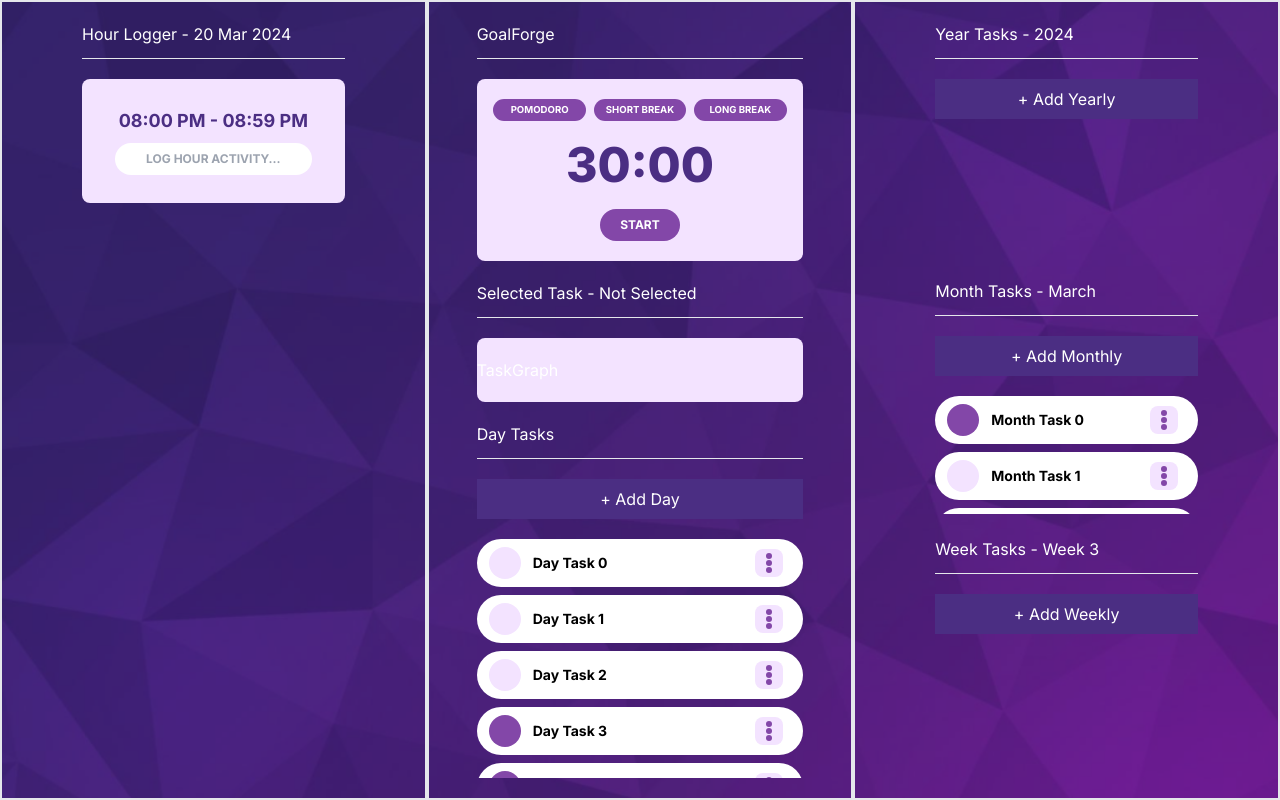
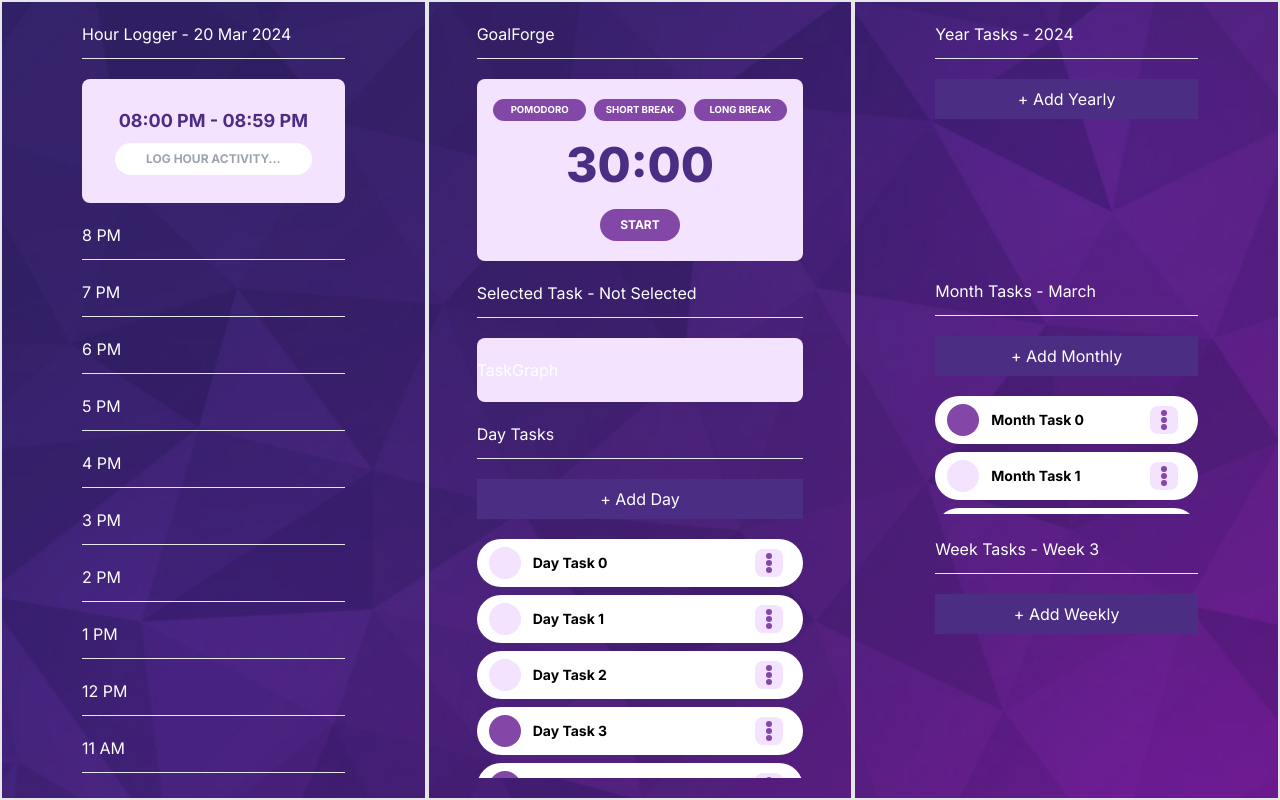
Before and after one commit to afutofu/goalforge, a Next.js app: page / in a window 1280 px wide. Built offline with nearby package versions, Linux system fonts and the light colour scheme.

Commit message:
Implement initial ActivityLogList and refactor Header

```diff
--- a/src/app/page.tsx
+++ b/src/app/page.tsx
@@ -12,6 +12,8 @@ import { Separator } from '@/components/Separator';
 import { TaskGraph } from '@/containers/TaskGraph';
 import { HourActivityLogger } from '@/containers/HourActivityLogger';
 import { AddTaskInput } from '@/components/AddTaskInput';
+import { useActivityLogStore } from '@/store/activityLog';
+import { ActivityLogList } from '@/containers/ActivityLogList';
 
 interface SectionProps {
   children: JSX.Element[] | JSX.Element;
@@ -58,30 +60,31 @@ const Home = () => {
     deleteYearTask,
   } = useTaskStore();
 
+  const { activityLogs, addActivityLog } = useActivityLogStore();
+
   return (
     <main className="flex min-h-screen max-w-full flex-row items-center justify-evenly bg-[url('/images/purplepatternbackground.png')] bg-cover text-white">
       <div className="absolute flex min-h-screen w-full flex-row items-center justify-evenly bg-primary opacity-50 z-10"></div>
 
       {/* Left / Micro Section */}
       <Section>
-        <Header
-          title={`Hour Logger - ${date.date()} ${date.format('MMM')} ${date.year()} `}
-        />
-        <HourActivityLogger date={date} />
+        <Header>{`Hour Logger - ${date.date()} ${date.format('MMM')} ${date.year()} `}</Header>
+        <HourActivityLogger date={date} onAddActivityLog={addActivityLog} />
         <Separator />
+        <ActivityLogList activityLogs={activityLogs} />
       </Section>
 
       {/* Middle Section */}
       <Section className="!px-12">
-        <Header title={'GoalForge'} />
+        <Header>GoalForge</Header>
         <Timer />
         <Separator />
 
-        <Header title={'Selected Task - Not Selected '} />
+        <Header>{'Selected Task - Not Selected '}</Header>
         <TaskGraph />
         <Separator />
 
-        <Header title={'Day Tasks'} />
+        <Header>Day Tasks</Header>
         <AddTaskInput onAddTask={addDayTask}>+ Add Day</AddTaskInput>
         <Separator />
         <TodoList
@@ -94,7 +97,7 @@ const Home = () => {
       {/* Right / Macro Section */}
       <Section className="!grid grid-rows-3 grid-cols-1 gap-y-4 z-20">
         <div className="">
-          <Header title={'Year Tasks - ' + date.format('YYYY')} />
+          <Header>{'Year Tasks - ' + date.format('YYYY')}</Header>
           <AddTaskInput onAddTask={addYearTask}>+ Add Yearly</AddTaskInput>
           <Separator />
           <TodoList
@@ -108,7 +111,7 @@ const Home = () => {
         </div>
 
         <div className="">
-          <Header title={'Month Tasks - ' + date.format('MMMM')} />
+          <Header>{'Month Tasks - ' + date.format('MMMM')}</Header>
           <AddTaskInput onAddTask={addMonthTask}>+ Add Monthly</AddTaskInput>
           <Separator />
           <TodoList
@@ -122,12 +125,10 @@ const Home = () => {
         </div>
 
         <div className="">
-          <Header
-            title={
-              'Week Tasks - Week ' +
-              Math.ceil((date.date() / date.daysInMonth()) * 4)
-            }
-          />
+          <Header>
+            {'Week Tasks - Week ' +
+              Math.ceil((date.date() / date.daysInMonth()) * 4)}
+          </Header>
           <AddTaskInput onAddTask={addWeekTask}>+ Add Weekly</AddTaskInput>
           <Separator />
           <TodoList
--- a/src/components/Header.tsx
+++ b/src/components/Header.tsx
@@ -1,14 +1,14 @@
 import React, { type FC } from 'react';
 
 interface IHeader {
-  title: string;
+  children: string;
   className?: string;
 }
 
-export const Header: FC<IHeader> = ({ title, className }) => {
+export const Header: FC<IHeader> = ({ children, className }) => {
   return (
     <div className={'min-w-full mb-5 ' + (className ?? '')}>
-      <p className="mb-3">{title}</p>
+      <p className="mb-3">{children}</p>
       <hr className="w-full b-2"></hr>
     </div>
   );
--- /dev/null
+++ b/src/containers/ActivityLogList.tsx
@@ -0,0 +1,55 @@
+import { Header } from '@/components/Header';
+import { type IActivityLog } from '@/types';
+import dayjs, { type Dayjs } from 'dayjs';
+import React, { useMemo, type FC } from 'react';
+
+interface IActivityLogList {
+  activityLogs: IActivityLog[];
+}
+
+export const ActivityLogList: FC<IActivityLogList> = ({ activityLogs }) => {
+  const today = dayjs();
+
+  const activityLogsToday = useMemo(() => {
+    const logsToday = [];
+    for (let i = 0; i < activityLogs.length; i++) {
+      console.log(today.diff(activityLogs[i].createdAt, 'day') > 1);
+      if (today.diff(activityLogs[i].createdAt, 'day') > 1) {
+        break;
+      }
+      logsToday.push(activityLogs[i]);
+    }
+
+    return logsToday;
+  }, [activityLogs]);
+
+  const timePM = (hour: number) => {
+    const isAfternoon = hour >= 12;
+
+    if (isAfternoon) {
+      let hourPM = hour - 12;
+      if (hourPM === 0) hourPM = 12;
+      return hourPM + ' PM';
+    } else {
+      return hour + ' AM';
+    }
+  };
+
+  const activityLogListWithHour = useMemo(() => {
+    let latestHour: number = -1;
+
+    return activityLogsToday.map((log) => {
+      let newHour = false;
+      if (dayjs(log.createdAt).hour() !== latestHour) {
+        newHour = true;
+        latestHour = dayjs(log.createdAt).hour();
+      }
+
+      return <>{newHour ? <Header>{timePM(latestHour)}</Header> : ''}</>;
+    });
+  }, [activityLogsToday]);
+
+  console.log(activityLogsToday);
+
+  return <div className="flex flex-col">{activityLogListWithHour}</div>;
+};
--- a/src/containers/HourActivityLogger.tsx
+++ b/src/containers/HourActivityLogger.tsx
@@ -1,11 +1,23 @@
+import { type IActivityLog } from '@/types';
 import { type Dayjs } from 'dayjs';
 import React, { useMemo, type FC } from 'react';
+import { useForm, type SubmitHandler } from 'react-hook-form';
 
 interface IHourActivityLogger {
   date: Dayjs;
+  onAddActivityLog: (activityLog: IActivityLog) => void;
 }
 
-export const HourActivityLogger: FC<IHourActivityLogger> = ({ date }) => {
+interface IFormInput {
+  activityName: string;
+}
+
+export const HourActivityLogger: FC<IHourActivityLogger> = ({
+  date,
+  onAddActivityLog,
+}) => {
+  const { register, handleSubmit, reset } = useForm<IFormInput>();
+
   const timeString = useMemo(() => {
     const currentHour = date.hour();
     const isAfternoon = currentHour >= 12;
@@ -26,13 +38,31 @@ export const HourActivityLogger: FC<IHourActivityLogger> = ({ date }) => {
     }
   }, [date]);
 
+  const onSubmit: SubmitHandler<IFormInput> = (data) => {
+    console.log(data);
+
+    const newActivityLog: IActivityLog = {
+      id: 'id-' + Math.random() + Math.random(),
+      name: data.activityName,
+      createdAt: new Date(),
+    };
+
+    onAddActivityLog(newActivityLog);
+
+    reset();
+  };
+
   return (
-    <div className="flex flex-col items-center bg-primary-light rounded-lg py-7">
+    <form
+      onSubmit={handleSubmit(onSubmit)}
+      className="flex flex-col items-center bg-primary-light rounded-lg py-7"
+    >
       <div className="text-primary font-bold mb-2 text-lg">{timeString}</div>
       <input
         className="rounded-full py-2 px-3 text-center text-xs text-black placeholder:uppercase placeholder:font-bold"
         placeholder="Log Hour Activity..."
+        {...register('activityName', { required: true })}
       />
-    </div>
+    </form>
   );
 };
--- a/src/store/activityLog.ts
+++ b/src/store/activityLog.ts
@@ -4,7 +4,7 @@ import { create } from 'zustand';
 
 interface IActivityLogStore {
   // Initial activityLog
-  activityLog: IActivityLog[];
+  activityLogs: IActivityLog[];
 
   // Setting activityLog
   setActivityLog: (activityLog: IActivityLog[]) => void;
@@ -24,23 +24,21 @@ interface IActivityLogStore {
 
 export const useActivityLogStore = create<IActivityLogStore>((set, get) => ({
   // Initial activityLog
-  activityLog: new Array(10).fill(1).map((_, id) => ({
+  activityLogs: new Array(10).fill(1).map((_, id) => ({
     id: 'id' + id + Math.random(),
-    name: 'Random activity' + id,
-    createdAt: dayjs()
-      .subtract(10 - id, 'hour')
-      .toDate(),
+    name: 'Random activity ' + (10 - id),
+    createdAt: dayjs().subtract(id, 'hour').toDate(),
   })),
 
   // Set activityLog
-  setActivityLog: (activityLog: IActivityLog[]) => {
-    set({ activityLog });
+  setActivityLog: (activityLogs: IActivityLog[]) => {
+    set({ activityLogs });
   },
 
   // Add activityLog
   addActivityLog: (activityLog: IActivityLog) => {
-    const currentactivityLog = get().activityLog;
-    set({ activityLog: [...currentactivityLog, activityLog] });
+    const currentactivityLog = get().activityLogs;
+    set({ activityLogs: [...currentactivityLog, activityLog] });
 
     // Make your API call to add the activityLog
     // api.addTask(activityLog)
@@ -51,9 +49,9 @@ export const useActivityLogStore = create<IActivityLogStore>((set, get) => ({
   },
   // Edit activityLog
   editActivityLog: (activityLogID: string, editedActivityLog: IActivityLog) => {
-    const currentactivityLog = get().activityLog;
+    const currentactivityLog = get().activityLogs;
     set({
-      activityLog: currentactivityLog.map((activityLog) => {
+      activityLogs: currentactivityLog.map((activityLog) => {
         if (activityLog.id === activityLogID) {
           return editedActivityLog;
         }
@@ -64,9 +62,9 @@ export const useActivityLogStore = create<IActivityLogStore>((set, get) => ({
 
   // Delete activityLog
   deleteActivityLog: (activityLogID: string) => {
-    const currentactivityLog = get().activityLog;
+    const currentactivityLog = get().activityLogs;
     set({
-      activityLog: currentactivityLog.filter(
+      activityLogs: currentactivityLog.filter(
         (activityLog) => activityLog.id !== activityLogID,
       ),
     });
```
